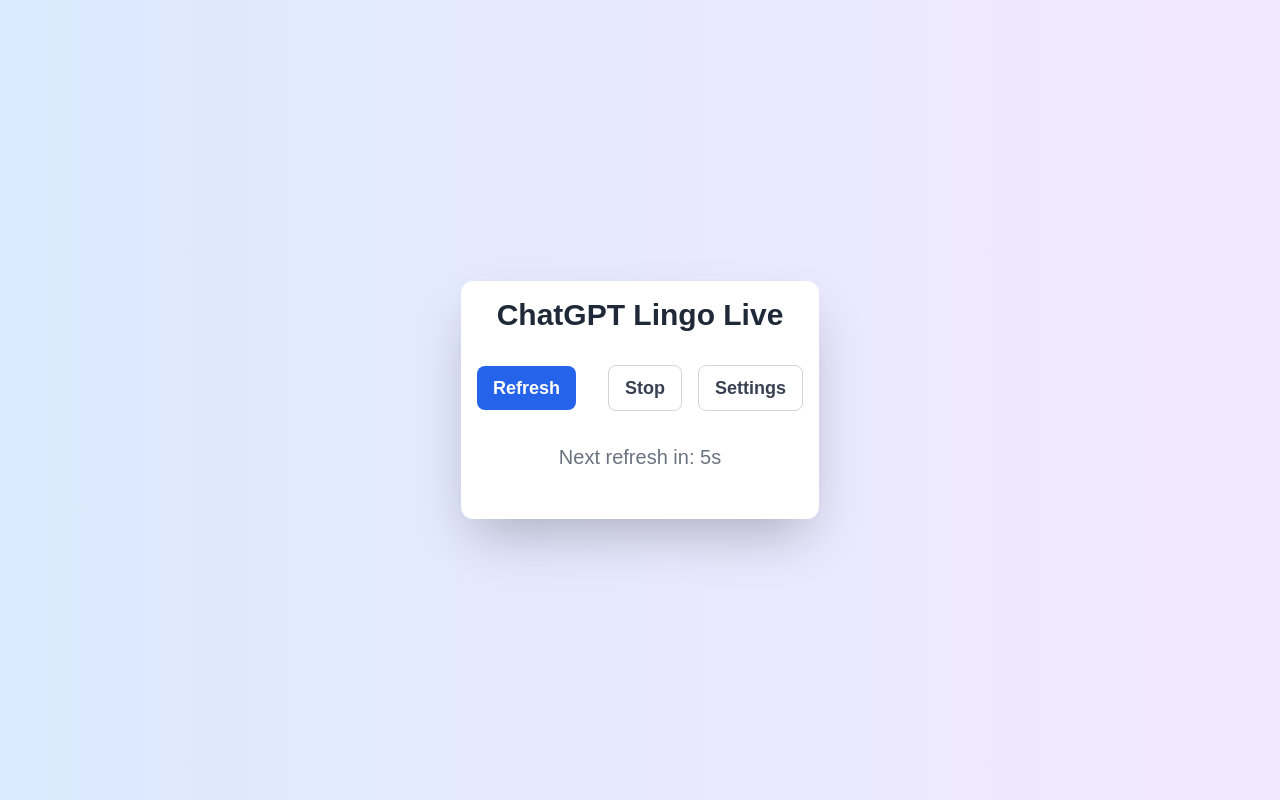
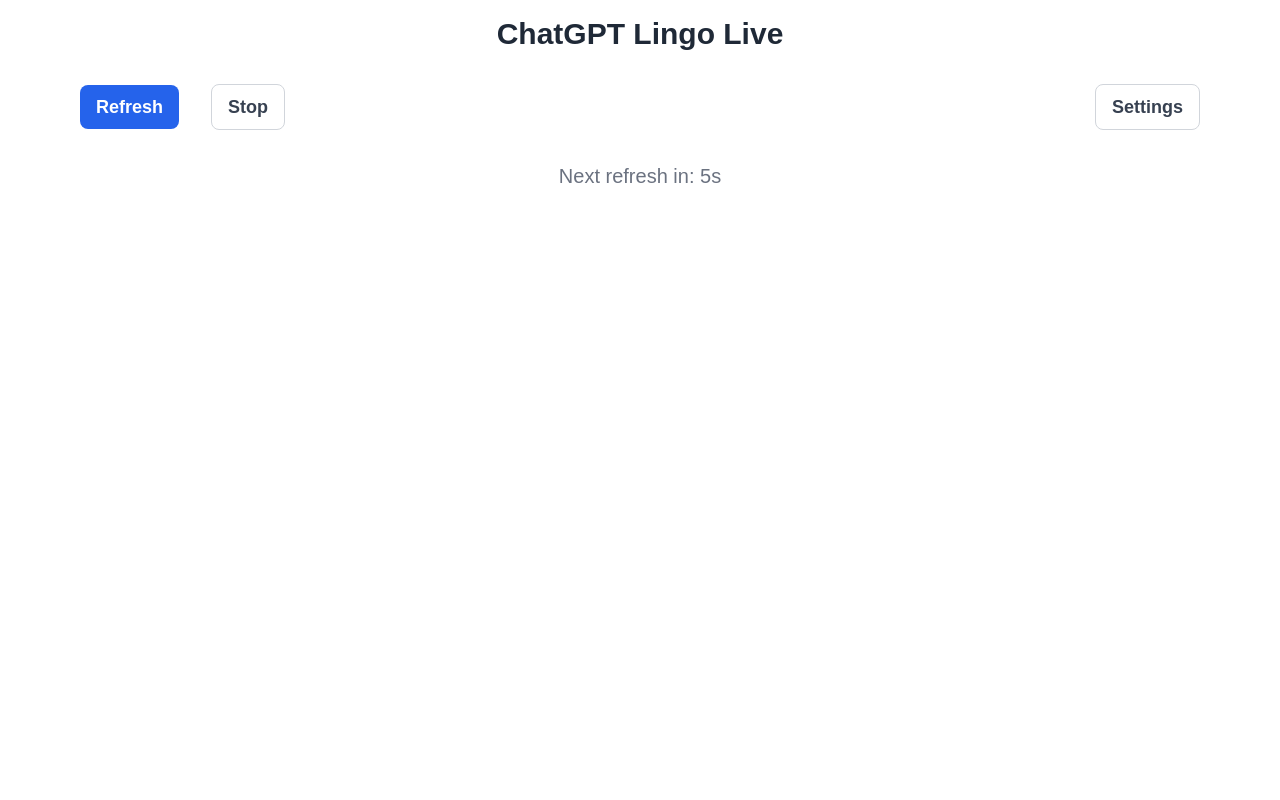
Before and after one commit to longbkit/chatgpt-lingo-live, a Next.js app: page / in a window 1280 px wide. Built offline with nearby package versions, Linux system fonts and the light colour scheme.

Commit message:
remove outter div

```diff
--- a/src/app/page.tsx
+++ b/src/app/page.tsx
@@ -3,8 +3,6 @@
 
 export default function Home() {
   return (
-    <div className="p-2 min-h-screen bg-gradient-to-r from-blue-100 to-purple-100 flex items-center justify-center">
-        <ChatMessages />
-    </div>
+    <ChatMessages />
   );
 }
--- a/src/components/ChatMessages.tsx
+++ b/src/components/ChatMessages.tsx
@@ -139,7 +139,7 @@
   };
 
   return (
-    <div className="p-4 max-w-6xl mx-auto bg-white rounded-xl shadow-2xl overflow-hidden">
+    <div className="p-4 max-w-6xl mx-auto bg-white">
       <h1 className="text-3xl font-bold mb-8 text-center text-gray-800">ChatGPT Lingo Live</h1>
       {error && <p className="text-red-500 mb-6 text-xl">{error}</p>}
       <div className="flex justify-between mb-8">
```
